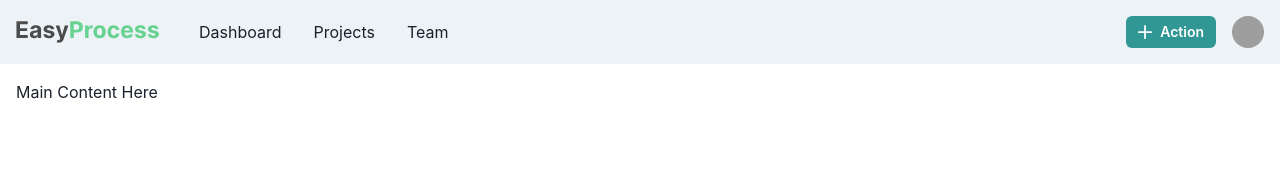
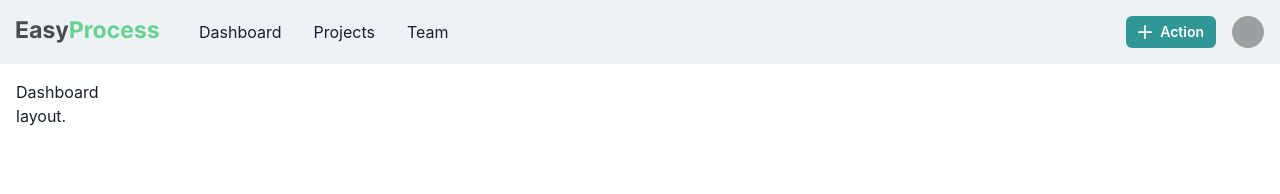
Before and after one commit to Open-Solucoes-Tributarias/easyProcess-ui, a React (Vite) app: page / in a window 1280 px wide. Shown: the top 194 px of the page. Built offline with nearby package versions, Linux system fonts and the light colour scheme; grey boxes are pictures that could not be loaded.

Commit message:
navbar-content

```diff
--- a/src/components/Navbar.tsx
+++ b/src/components/Navbar.tsx
@@ -19,14 +19,13 @@ import {
 } from "@chakra-ui/react";
 import { HamburgerIcon, CloseIcon, AddIcon } from "@chakra-ui/icons";
 
-interface Props {
-  children: React.ReactNode;
+interface NavbarProps {
+  children: ReactNode;
 }
 
 const Links = ["Dashboard", "Projects", "Team"];
 
-const NavLink = (props: Props) => {
-  const { children } = props;
+const NavLink = ({ children }: { children: ReactNode }) => {
   return (
     <Box
       as="a"
@@ -44,7 +43,7 @@ const NavLink = (props: Props) => {
   );
 };
 
-export const Navbar = () => {
+export const Navbar = ({ children }: NavbarProps) => {
   const { isOpen, onOpen, onClose } = useDisclosure();
 
   return (
@@ -115,8 +114,8 @@ export const Navbar = () => {
           </Box>
         ) : null}
       </Box>
-
-      <Box p={4}>Main Content Here</Box>
+      {/* passado via props */}
+      <Box p={4}>{children}</Box>
     </>
   );
 };
--- a/src/pages/dashboard/DashboardPage.tsx
+++ b/src/pages/dashboard/DashboardPage.tsx
@@ -3,7 +3,10 @@ import { Navbar } from "../../components/Navbar";
 export const DashboardPage = () => {
   return (
     <>
-      <Navbar />
+      <Navbar>
+        <h1>Dashboard</h1>
+        <p>layout.</p>
+      </Navbar>
     </>
   );
 };
```
